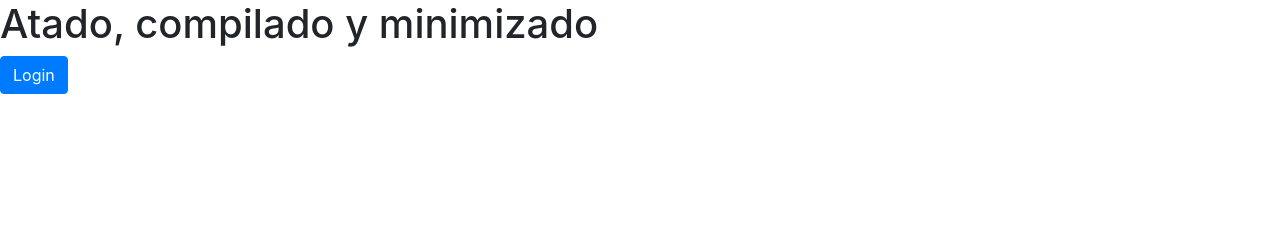
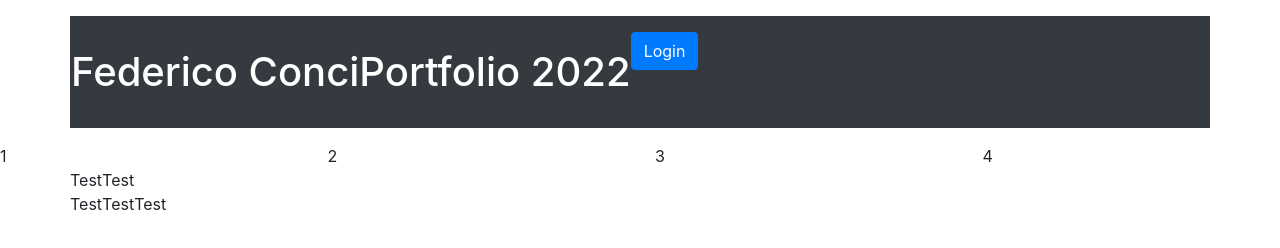
Before and after one commit to concifederico/APPortfolioFE, a plain HTML site: page index.html in a window 1280 px wide. Drawn offline with nearby package versions, Linux system fonts and the light colour scheme.

Commit message:
Con columnas

```diff
--- a/index.html
+++ b/index.html
@@ -1,8 +1,7 @@
 
 <!doctype html>
 
-<html lang="en"
-
+<html lang="en">
   <head>
 
     <!-- Required meta tags -->
@@ -15,26 +14,51 @@
 
     <link href="dist/css/bootstrap.min.css" rel="stylesheet">
 
-    <title>Instalación atada, compilada y minimizada</title>
+    <title>Federico Conci / Portfolio</title>
 
   </head>
 
   <body>
-
-    <h1>Atado, compilado y minimizado</h1>
 
     <!-- Bootstrap JS -->
 
     <script src="dist/js/bootstrap.bundle.min.js"></script>
 
 
-
-<!-- Control the column width, and how they should appear on different devices -->
-
-  <!-- Or let Bootstrap automatically handle the layout -->
+<div class="container p-3 my-3 bg-dark text-white">
+    <div class="row">
+        <div class="col-*-*"> <p><h1>Federico Conci</h1></p></div>
+        <div class="col-*-*"><p><h1>Portfolio 2022</h1></p> </div>
+        <div class="col-*-*"><p><button type="button" class="btn btn-primary">Login</button></p></div>
+      </div>
 
 
-<button type="button" class="btn btn-primary">Login</button>
+
+  </div>
+
+  <div class="row">
+    <div class="col-sm-3">1</div>
+    <div class="col-sm-3">2</div>
+    <div class="col-sm-3">3</div>
+    <div class="col-sm-3">4</div>
+  </div>
+
+
+  <div class="container">
+    <div class="row">
+      <div class="col-*-*">Test</div>
+      <div class="col-*-*">Test</div>
+    </div>
+    <div class="row">
+      <div class="col-*-*">Test</div>
+      <div class="col-*-*">Test</div>
+      <div class="col-*-*">Test</div>
+    </div>
+    <div class="row">
+
+    </div>
+  </div>
+
 
 
   </body>
```
